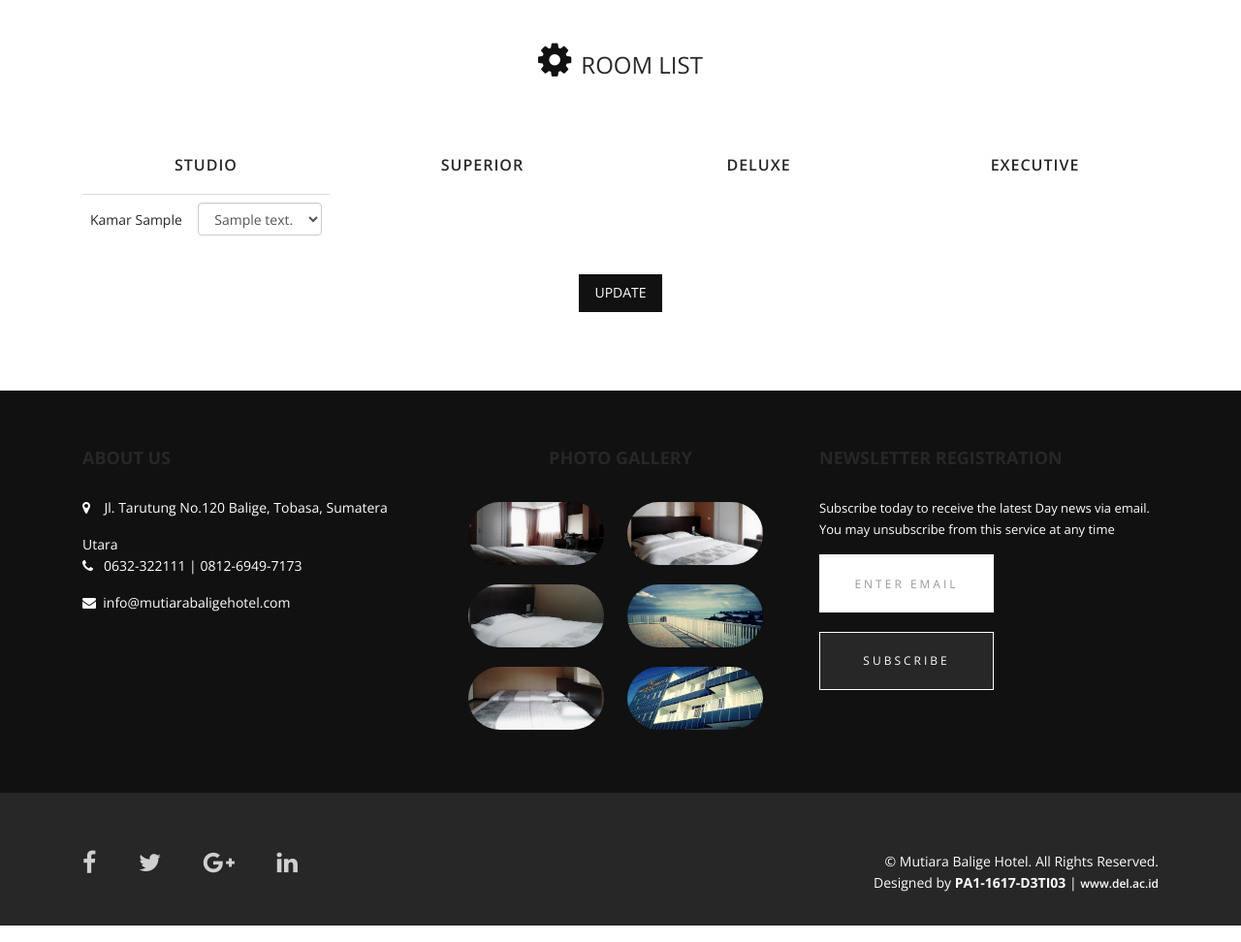
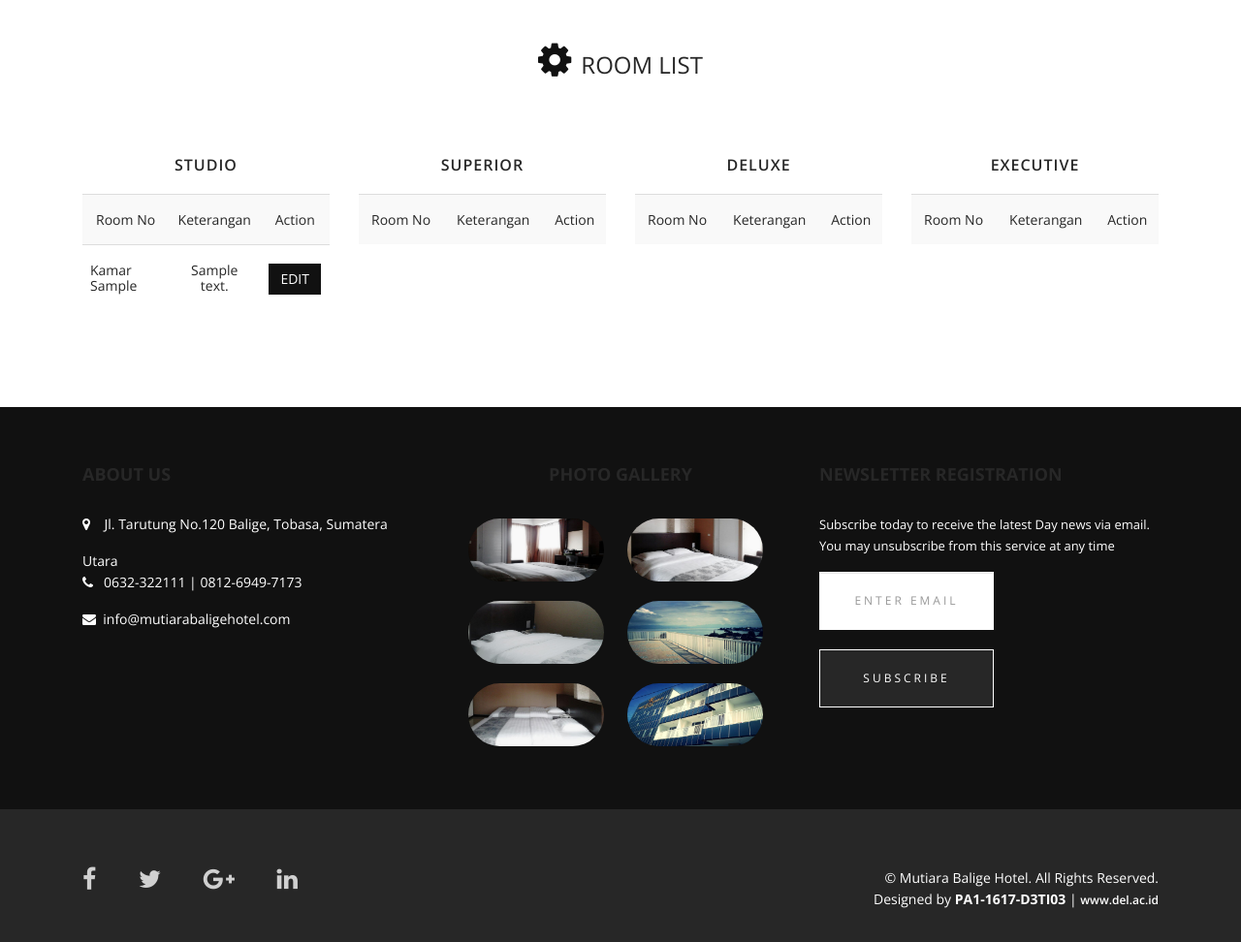
Before and after one commit to sehatmaru/MutiaraHotelSI, a PHP site: page /room-list.php in a window 1280 px wide. Shown: the part 178-1150 px from the top of the page at 97% size. Run offline with PHP 8.4, Linux system fonts and the light colour scheme; tables that the repository leaves empty or names only in its code hold one stand-in row (values such as "Sample post"); lists and menus that the app fills with data are empty.

Commit message:
in progress | 16 Mei 2017

```diff
--- a/payment-list.php
+++ b/payment-list.php
@@ -47,9 +47,9 @@
                             "<td align='center'><h5>".$data['orders_id']."</h5></td>".
                             "<td align='center'><h5>".$data["room_no"]."</h5></td>".
                             "<td align='center'><h5>IDR ".$data["amount"]."</h5></td>".
-                            "<td align='center'><img src'" . $data['payment'] . "' style='width:600px; height:300px;'></td>".
-                            "<td width='170px'><a class='btn btn-primary' href='verfy.php?id='".$data['orders_id'].">Verify</a>".
-                            "<a class='btn btn-primary' href='delete-payment.php?id='".$data['orders_id']."'>Delete</a></td>".
+                            "<td align='center'><img src='" . $data['payment'] . "' style='width:600px; height:300px;'></td>".
+                            "<td width='170px'><a class='btn btn-primary' href=verify-payment.php?id=".$data['orders_id'].">Verify</a>".
+                            "<a class='btn btn-primary' href=delete-payment.php?id=".$data['orders_id'].">Delete</a></td>".
                         "</tr>";
         $nomor_baris++;
     }
--- a/room-list.php
+++ b/room-list.php
@@ -4,7 +4,7 @@
 	$query_studio   = mysql_query("SELECT * FROM room WHERE room_type_id='1'")or die(mysql_error());
 	$query_superior = mysql_query("SELECT * FROM room WHERE room_type_id='2'")or die(mysql_error());
 	$query_deluxe	= mysql_query("SELECT * FROM room WHERE room_type_id='3'")or die(mysql_error());
-	$query_exe 		= mysql_query("SELECT * FROM room WHERE room_type_id='4'")or die(mysql_error());
+	$query_executive= mysql_query("SELECT * FROM room WHERE room_type_id='4'")or die(mysql_error());
 ?>
 <!DOCTYPE html>
 <html lang="en">
@@ -31,31 +31,20 @@
 				<h2><i class="fa fa-cog fa" style="font-size: 40px; color: #111111;">&nbsp;</i>ROOM LIST</h2>
 				<div class="col-md-3 wow fadeInDown" data-wow-duration="1000ms" data-wow-delay="300ms">
 					<h3>STUDIO</h3>
+					<form action="edit-room.php" method="GET">
 					<table class="table">
-						<form action="manage-process.php" method="POST">
 						<div class="form-group">
+						<tr bgcolor="#F9F9F9">
+							<th><h5>Room No</h5></th>
+							<th><h5>Keterangan</h5></th>
+							<th><h5>Action</h5></th>
+						</tr>
 					<?php while($studio = mysql_fetch_array($query_studio)){
-						$studio_no = 0;
-						$studio_no++;
 					?>
 						<tr>
 							<td><?php echo ("<h5>Kamar " . $studio['room_no'] . "</h5>"); ?></td>
-							<td>
-								<select class="form-control" name="studio">
-								<?php
-									if ($studio['keterangan']=='Terisi') {
-								?>
-									<option value="Terisi"><h5><?php echo($studio['keterangan']) ?></h5></option>
-									<option value="Kosong">Kosong</option>
-								<?php
-									}else{
-								?>
-									<option value="Kosong"><h5><?php echo($studio['keterangan']) ?></h5></option>
-									<option value="Terisi">Terisi</option>
-								<?php
-									}
-								?>
-							</td>
+							<td align="center"><?php echo("<h5>" . $studio['keterangan'] . "</h5>") ?></td>
+							<?php echo "<td align='center'><a class='btn btn-primary' href=edit-room.php?id=".$studio['room_no'].">Edit</a></td>"; ?>
 						</tr>
 				  <?php } ?>
 					</table>
@@ -64,28 +53,17 @@
 					<h3>SUPERIOR</h3>
 					<table class="table">
 						<div class="form-group">
+						<tr bgcolor="#F9F9F9">
+							<th><h5>Room No</h5></th>
+							<th><h5>Keterangan</h5></th>
+							<th><h5>Action</h5></th>
+						</tr>
 					<?php while($superior = mysql_fetch_array($query_superior)){
-						$superior_no = 0;
-						$superior_no++;
 					?>
 						<tr>
 							<td><?php echo ("<h5>Kamar " . $superior['room_no'] . "</h5>"); ?></td>
-							<td>
-								<select class="form-control" name="<?php $superior_no ?>">
-								<?php
-									if ($superior['keterangan']=='Terisi') {
-								?>
-									<option value="Terisi"><h5><?php echo($superior['keterangan']) ?></h5></option>
-									<option value="Kosong">Kosong</option>
-								<?php
-									}else{
-								?>
-									<option value="Kosong"><h5><?php echo($superior['keterangan']) ?></h5></option>
-									<option value="Terisi">Terisi</option>
-								<?php
-									}
-								?>
-							</td>
+							<td align="center"><?php echo("<h5>" . $superior['keterangan'] . "</h5>") ?></td>
+							<?php echo "<td align='center'><a class='btn btn-primary' href=edit-room.php?id=".$superior['room_no'].">Edit</a></td>"; ?>
 						</tr>
 				  <?php } ?>
 					</table>
@@ -94,66 +72,42 @@
 					<h3>DELUXE</h3>
 					<table class="table">
 						<div class="form-group">
+						<tr bgcolor="#F9F9F9">
+							<th><h5>Room No</h5></th>
+							<th><h5>Keterangan</h5></th>
+							<th><h5>Action</h5></th>
+						</tr>
 					<?php while($deluxe = mysql_fetch_array($query_deluxe)){
-						$deluxe_no = 0;
-						$deluxe_no++;
 					?>
 						<tr>
 							<td><?php echo ("<h5>Kamar " . $deluxe['room_no'] . "</h5>"); ?></td>
-							<td>
-								<select class="form-control" name="<?php $deluxe_no ?>">
-								<?php
-									if ($deluxe['keterangan']=='Terisi') {
-								?>
-									<option value="Terisi"><h5><?php echo($deluxe['keterangan']) ?></h5></option>
-									<option value="Kosong">Kosong</option>
-								<?php
-									}else{
-								?>
-									<option value="Kosong"><h5><?php echo($deluxe['keterangan']) ?></h5></option>
-									<option value="Terisi">Terisi</option>
-								<?php
-									}
-								?>
-							</td>
+							<td align="center"><?php echo("<h5>" . $deluxe['keterangan'] . "</h5>") ?></td>
+							<?php echo "<td align='center'><a class='btn btn-primary' href=edit-room.php?id=".$deluxe['room_no'].">Edit</a></td>"; ?>
 						</tr>
 				  <?php } ?>
-						</table>
+					</table>
 				</div>
 				<div class="col-md-3 wow fadeInDown" data-wow-duration="1000ms" data-wow-delay="1200ms">
 					<h3>EXECUTIVE</h3>
 					<table class="table">
 						<div class="form-group">
-					<?php while($exe = mysql_fetch_array($query_exe)){
-						$exe_no	= 0;
-						$exe_no++;
+						<tr bgcolor="#F9F9F9">
+							<th><h5>Room No</h5></th>
+							<th><h5>Keterangan</h5></th>
+							<th><h5>Action</h5></th>
+						</tr>
+					<?php while($executive = mysql_fetch_array($query_executive)){
 					?>
 						<tr>
-							<td><?php echo ("<h5>Kamar " . $exe['room_no'] . "</h5>"); ?></td>
-							<td>
-								<select class="form-control" name="<?php $exe_no ?>">
-								<?php
-									if ($exe['keterangan']=='Terisi') {
-								?>
-									<option value="Terisi"><h5><?php echo($exe['keterangan']) ?></h5></option>
-									<option value="Kosong">Kosong</option>
-								<?php
-									}else{
-								?>
-									<option value="Kosong"><h5><?php echo($exe['keterangan']) ?></h5></option>
-									<option value="Terisi">Terisi</option>
-								<?php
-									}
-								?>
-							</td>
-							<td
+							<td><?php echo ("<h5>Kamar " . $executive['room_no'] . "</h5>"); ?></td>
+							<td align="center"><?php echo("<h5>" . $executive['keterangan'] . "</h5>") ?></td>
+							<?php echo "<td align='center'><a class='btn btn-primary' href=edit-room.php?id=".$executive['room_no'].">Edit</a></td>"; ?>
 						</tr>
 				  <?php } ?>
 					</table>
 				</div>
 			</div>
 		</div>
-			<div class="text-center"><button type="submit" name="submit" class="btn btn-primary btn-lg" required>Update</button></div>
 		</form>
 	</div>
 	<?php
```
Also changed, not shown: order-list.php (+64 -33 lines).
